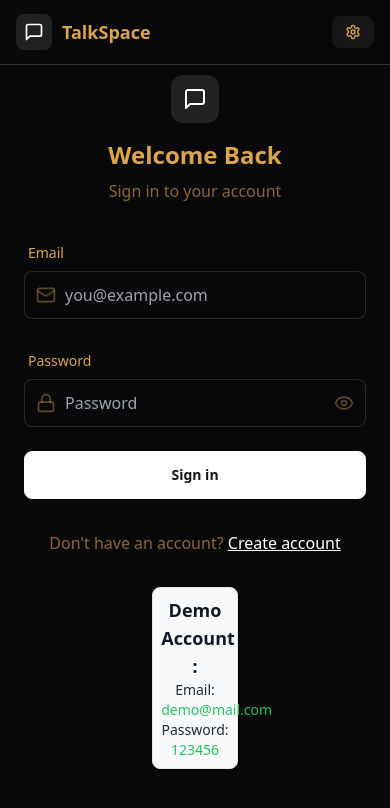
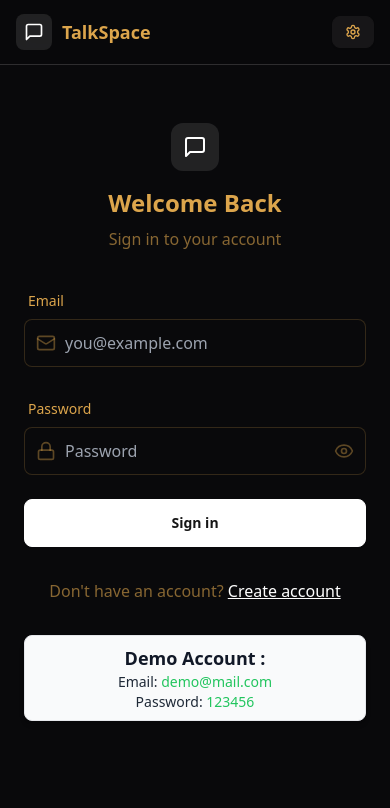
Before and after one commit to sgnhyperion/TalkSpace, a React (Vite) app in the folder frontend/: page /login in a window 390 px wide. Shown: the top 808 px of the page. Built offline with nearby package versions, Linux system fonts and the light colour scheme; no server answers.

Commit message:
minor change

```diff
--- a/frontend/src/pages/LoginPage.jsx
+++ b/frontend/src/pages/LoginPage.jsx
@@ -108,11 +108,11 @@ const LoginPage = () => {
           </div>
         </div>
 
-        <div className="mt-8 p-2 max-w-md mx-auto bg-gray-50 border border-gray-200 rounded-lg shadow-md w-1/4 h-1/9 text-center">
-          <h3 className="text-lg font-bold text-gray-900">Demo Account : </h3>
+        <div class="mt-8 p-2 max-w-md mx-auto bg-gray-50 border border-gray-200 rounded-lg shadow-md w-full md:w-1/2 lg:w-1/3 xl:w-1/4 h-auto text-center">
+          <h3 class="text-lg font-bold text-gray-900">Demo Account : </h3>
           <div>
-            <p className="text-gray-800 text-sm">Email: <span className="text-green-500 font-medium">demo@mail.com</span></p>
-            <p className="text-gray-800 text-sm">Password: <span className="text-green-500 font-medium">123456</span></p>
+            <p class="text-gray-800 text-sm">Email: <span class="text-green-500 font-medium">demo@mail.com</span></p>
+            <p class="text-gray-800 text-sm">Password: <span class="text-green-500 font-medium">123456</span></p>
           </div>
         </div>
 
```
Also changed, not shown: 1 other file (tests, documents, lock files or other folders).
